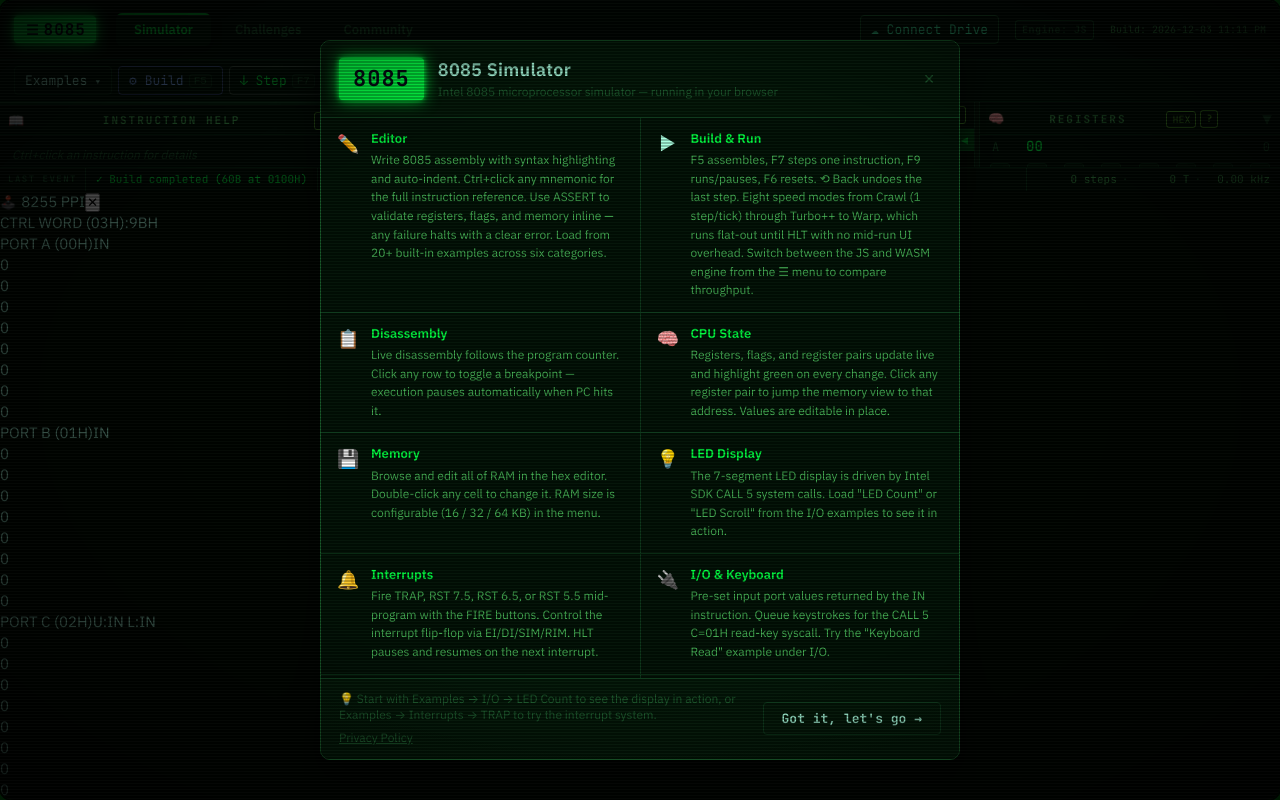
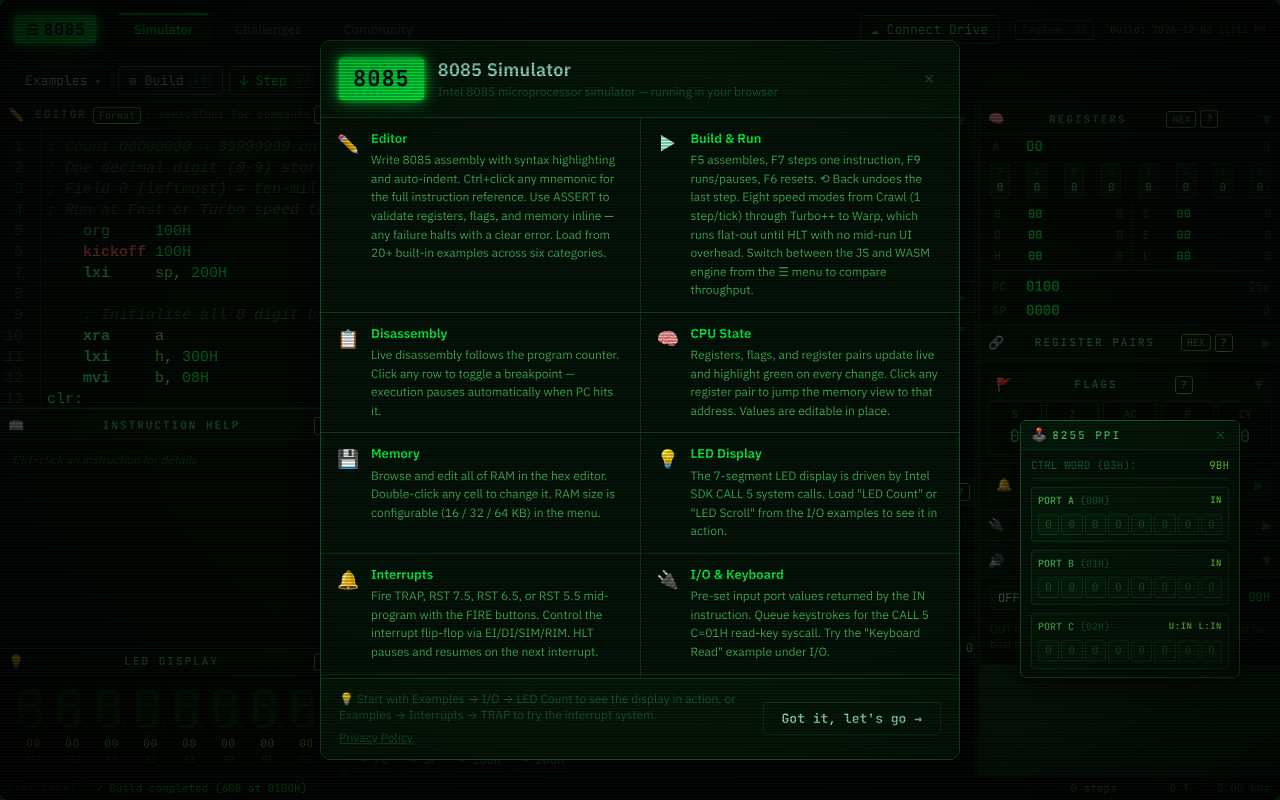
Before and after one commit to selfmodify/sim8085wasm, a React (Vite) app in the folder web/: page / in a window 1280 px wide. Built offline with nearby package versions, Linux system fonts and the light colour scheme; the HTML template or start-up script is replaced by a standard one.

Commit message:
Fix AudioPanel Web Audio volume envelopes and clean up examples

```diff
--- a/web/src/App.css
+++ b/web/src/App.css
@@ -356,6 +356,21 @@ body {
 /* Panel grow helper */
 .panel-grow { flex: 1 1 0; min-height: 0 }
 
+/* ── Disasm+Trace side-by-side ───────────────────────────────────── */
+.disasm-trace-row {
+  display: flex;
+  flex: 1 1 0;
+  min-height: 80px;
+  overflow: hidden;
+}
+.disasm-trace-stack {
+  flex: 0 0 240px;
+  display: flex;
+  flex-direction: column;
+  min-width: 100px;
+  overflow: hidden;
+}
+
 /* ── App layout ───────────────────────────────────────────────────── */
 .app {
   display: flex;
@@ -1224,12 +1239,31 @@ body {
 .calc-input::placeholder { color: var(--text3); opacity: .5 }
 
 /* ── AI chat ──────────────────────────────────────────────────────── */
-.chat-panel { height: 240px; display: flex; flex-direction: column }
-.chat-resize-handle {
-  height: 5px; flex-shrink: 0; cursor: ns-resize;
-  background: transparent; border-top: 2px solid var(--border); transition: border-color .15s;
-}
-.chat-resize-handle:hover { border-top-color: var(--accent) }
+.chat-float {
+  position: fixed;
+  z-index: 500;
+  background: var(--bg1);
+  border: 1px solid var(--border2);
+  border-radius: var(--radius-md);
+  box-shadow: var(--shadow-menu);
+  width: 340px; height: 420px;
+  min-width: 250px; min-height: 250px;
+  display: flex; flex-direction: column; overflow: hidden;
+  resize: both;
+}
+.chat-float-hd {
+  display: flex; align-items: center; justify-content: space-between;
+  padding: 5px 8px 5px 10px; background: var(--bg2);
+  border-bottom: 1px solid var(--border); cursor: move;
+  font-family: var(--mono); font-size: 11px; font-weight: 700;
+  letter-spacing: 2px; color: var(--text2); user-select: none;
+  flex-shrink: 0;
+}
+.chat-float-close {
+  background: none; border: none; color: var(--text3); cursor: pointer;
+  font-size: 13px; padding: 1px 5px; border-radius: var(--radius-sm); letter-spacing: 0; line-height: 1;
+}
+.chat-float-close:hover { color: var(--red); background: var(--bg3) }
 .chat-key-setup { padding: 10px 12px; display: flex; flex-direction: column; gap: 8px; border-bottom: 1px solid var(--border) }
 .chat-key-hint  { color: var(--text2); font-size: 11px; line-height: 1.5; margin: 0 }
 .chat-key-row   { display: flex; gap: 6px }
@@ -1304,6 +1338,51 @@ body {
   font-family: var(--mono); font-size: 11px; color: var(--accent);
   cursor: default;
 }
+
+/* ── 8255 PPI ────────────────────────────────────────────────────── */
+.ppi-float {
+  position: fixed;
+  z-index: 500;
+  background: var(--bg1);
+  border: 1px solid var(--border2);
+  border-radius: var(--radius-md);
+  box-shadow: var(--shadow-menu);
+  min-width: 220px;
+  overflow: hidden;
+}
+.ppi-float-hd {
+  display: flex; align-items: center; justify-content: space-between;
+  padding: 5px 8px 5px 10px;
+  background: var(--bg2);
+  border-bottom: 1px solid var(--border);
+  cursor: move;
+  font-family: var(--mono); font-size: 11px; font-weight: 700;
+  letter-spacing: 2px; color: var(--text2);
+  user-select: none;
+}
+.ppi-float-close {
+  background: none; border: none; color: var(--text3); cursor: pointer;
+  font-size: 13px; padding: 1px 5px; border-radius: var(--radius-sm); letter-spacing: 0;
+  line-height: 1;
+}
+.ppi-float-close:hover { color: var(--red); background: var(--bg3) }
+.ppi-body { padding: 8px 10px; display: flex; flex-direction: column; gap: 8px }
+.ppi-ctrl-row { display: flex; justify-content: space-between; font-family: var(--mono); font-size: 11px; color: var(--text3); border-bottom: 1px solid var(--border); padding-bottom: 4px }
+.ppi-ctrl-val { color: var(--amber) }
+.ppi-port { background: var(--bg2); border: 1px solid var(--border); border-radius: var(--radius-sm); padding: 6px }
+.ppi-port-hd { display: flex; justify-content: space-between; font-family: var(--mono); font-size: 10px; font-weight: 700; color: var(--text2); margin-bottom: 6px }
+.ppi-port-addr { color: var(--text3); font-weight: 400 }
+.ppi-dir { color: var(--accent); font-size: 9px; letter-spacing: .5px }
+.ppi-dir-in { color: var(--amber) }
+.ppi-bits { display: flex; gap: 2px; justify-content: space-between }
+.ppi-bit { flex: 1; text-align: center; background: var(--bg3); border: 1px solid var(--border); border-radius: 2px; font-family: var(--mono); font-size: 11px; padding: 2px 0; color: var(--text3); transition: all .1s; user-select: none; }
+.ppi-bit.on { background: var(--tint-accent-hi); border-color: var(--accent2); color: var(--accent) }
+.ppi-bit.clickable { cursor: pointer }
+.ppi-bit.clickable:hover { border-color: var(--amber); color: var(--amber) }
+
+/* ── Audio Panel ─────────────────────────────────────────────────── */
+.audio-panel { padding-bottom: 4px }
+.audio-body { padding: 8px 10px; display: flex; flex-direction: column; gap: 8px }
 
 /* ── Console panel ───────────────────────────────────────────────── */
 .console-panel { overflow: hidden; display: flex; flex-direction: column; min-height: 80px; max-height: 220px }
@@ -1823,12 +1902,12 @@ body {
   .mem-panel    { flex: 0 0 auto !important; height: 280px; }
 
   /* Disable resize handles on touch screens */
-  .mem-resize-handle, .chat-resize-handle, .stack-resize-handle, .help-resize-handle { display: none; }
+  .mem-resize-handle, .stack-resize-handle, .help-resize-handle { display: none; }
 
   /* Stack the memory and watch sections vertically */
-  .mem-watch-row { flex-direction: column; height: auto !important; overflow: visible; }
+  .mem-watch-row, .disasm-trace-row { flex-direction: column; height: auto !important; overflow: visible; }
   .mem-watch-divider { display: none; }
-  .mem-watch-mem, .mem-watch-watch {
+  .mem-watch-mem, .mem-watch-watch, .disasm-trace-stack {
     flex: 0 0 auto !important; width: 100% !important; min-height: 0; overflow: visible;
   }
 
--- a/web/src/App.jsx
+++ b/web/src/App.jsx
@@ -2041,18 +2041,25 @@ function PIT8253Panel({ outputPorts, onClose }) {
 }
 
 // ── Audio Output Panel ──────────────────────────────────────────────────
-function AudioPanel({ outputPorts, running }) {
-  const [collapsed, toggleCollapsed] = useCollapsible('audio', true)
+function AudioPanel({ running }) {
+  const [collapsed, toggleCollapsed] = useCollapsible('audio', false)
   const [enabled, setEnabled] = useState(false)
+  const [volume, setVolume] = useState(0.05)
+  const [displayVal, setDisplayVal] = useState(0)
   const audioRef = useRef(null) // holds { ctx, osc, gain }
-
-  const portVal = outputPorts.find(p => p.port === 0x40)?.val ?? 0
+  const runningRef = useRef(running)
+  const volRef = useRef(volume)
+
+  useEffect(() => { runningRef.current = running }, [running])
+  useEffect(() => { volRef.current = volume }, [volume])
 
   function toggleAudio() {
     if (!enabled) {
       // Initialize AudioContext directly inside the click handler to bypass browser autoplay blocks
+      const AudioCtx = window.AudioContext || window.webkitAudioContext
+      if (!AudioCtx) { alert('Web Audio API not supported.'); return }
       if (!audioRef.current) {
-        const ctx = new (window.AudioContext || window.webkitAudioContext)()
+        const ctx = new AudioCtx()
         const osc = ctx.createOscillator()
         const gain = ctx.createGain()
         osc.type = 'square'
@@ -2070,28 +2077,65 @@ function AudioPanel({ outputPorts, running }) {
       if (audioRef.current) {
         const { ctx, gain } = audioRef.current
         gain.gain.setTargetAtTime(0, ctx.currentTime, 0.015)
-        setTimeout(() => ctx.suspend(), 50) // let the fade out finish before suspending
+        setTimeout(() => { if (audioRef.current?.ctx.state === 'running') audioRef.current.ctx.suspend() }, 50)
       }
       setEnabled(false)
-    }
+      setDisplayVal(0)
+    }
+  }
+
+  function playTestTone() {
+    if (!enabled || !audioRef.current) return alert("Click ON first!")
+    const { gain, osc, ctx } = audioRef.current
+    osc.frequency.setValueAtTime(440, ctx.currentTime)
+    gain.gain.setValueAtTime(volume, ctx.currentTime)
+    setTimeout(() => { if (audioRef.current) gain.gain.setValueAtTime(0, audioRef.current.ctx.currentTime) }, 200)
   }
 
   useEffect(() => {
     if (!enabled || !audioRef.current) return
     const { ctx, osc, gain } = audioRef.current
-    if (portVal > 0 && running) {
-      const freq = 100 * Math.pow(2, portVal / 48)
-      osc.frequency.setTargetAtTime(freq, ctx.currentTime, 0.015)
-      gain.gain.setTargetAtTime(0.05, ctx.currentTime, 0.015) // Unmute
-    } else {
-      gain.gain.setTargetAtTime(0, ctx.currentTime, 0.015) // Mute
-    }
-  }, [portVal, enabled, running])
+
+
+    let lastVal = -1
+    let lastRun = null
+    let lastVol = -1
+
+    const timer = setInterval(() => {
+      const ports = sim.simGetOutputPorts()
+      const val = ports.find(p => p.port === 0x40)?.val ?? 0
+      const isRun = runningRef.current
+      const curVol = volRef.current
+
+      setDisplayVal(prev => (prev !== val ? val : prev))
+
+      if (val !== lastVal || isRun !== lastRun || curVol !== lastVol) {
+        try {
+          osc.frequency.cancelScheduledValues(ctx.currentTime)
+          gain.gain.cancelScheduledValues(ctx.currentTime)
+        } catch (e) {}
+
+        if (val > 0 && isRun) {
+          const freq = 100 * Math.pow(2, val / 48)
+          osc.frequency.setValueAtTime(freq, ctx.currentTime)
+          gain.gain.setTargetAtTime(curVol, ctx.currentTime, 0.015) // Unmute
+        } else {
+          gain.gain.setTargetAtTime(0, ctx.currentTime, 0.015) // Mute
+        }
+        lastVal = val
+        lastRun = isRun
+        lastVol = curVol
+      }
+    }, 16)
+
+
+    return () => clearInterval(timer)
+  }, [enabled])
 
   useEffect(() => {
     return () => {
       if (audioRef.current) {
-        audioRef.current.osc.stop()
+        try { audioRef.current.osc.stop() } catch {}
         audioRef.current.osc.disconnect()
         audioRef.current.ctx.close()
       }
@@ -2110,12 +2154,17 @@ function AudioPanel({ outputPorts, running }) {
             <button className={`btn btn-xs ${enabled ? 'btn-run' : ''}`} onClick={toggleAudio}>
               {enabled ? 'ON' : 'OFF'}
             </button>
-            <span style={{ fontSize: 12, color: 'var(--text2)', fontFamily: 'var(--mono)' }}>
-              VAL: <span style={{ color: 'var(--accent)' }}>{hex2(portVal)}H</span>
+            <button className="btn btn-xs" onClick={playTestTone} title="Test your browser speakers">Test Tone</button>
+            <input type="range" min="0" max="0.1" step="0.01" value={volume}
+              onChange={e => setVolume(+e.target.value)}
+              style={{ width: '60px', accentColor: 'var(--accent)', cursor: 'pointer' }}
+              title="Volume" />
+            <span style={{ fontSize: 12, color: 'var(--text2)', fontFamily: 'var(--mono)', marginLeft: 'auto' }}>
+              VAL: <span style={{ color: 'var(--accent)' }}>{hex2(displayVal)}H</span>
             </span>
           </div>
           <div style={{ fontSize: 11, color: 'var(--text3)', marginTop: 4 }}>
-            OUT 40H with value &gt; 0 generates a tone. OUT 40H with 0 mutes it. Requires interaction to enable.
+            OUT 40H &gt; 0 plays tone. Set Simulator Speed to <b>Fast</b> for best playback.
           </div>
         </div>
       )}
--- a/web/src/examples.js
+++ b/web/src/examples.js
@@ -1588,7 +1588,7 @@ loop:
     jmp  loop
 
 delay:
-    lxi  d, 2000H       ; Delay length
+    lxi  d, 0800H       ; Tune delay for Fast speed
 dloop:
     dcx  d
     mov  a, d
```
